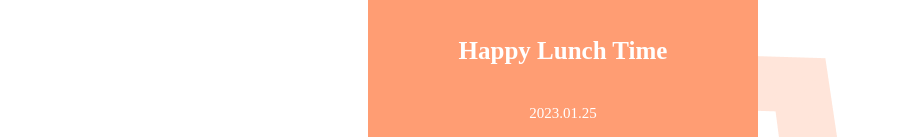
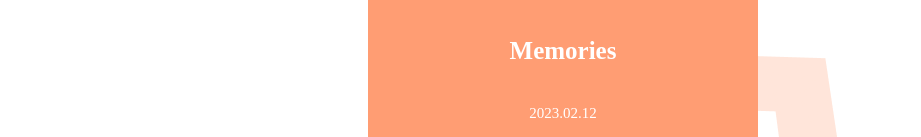
Before and after one commit to mjh-0/picture_album, a plain HTML site: page index.html in a window 1280 px wide. Shown: the part 878-1015 px from the top of the page, without its empty margins (77-998 px from the left). Drawn offline with Linux system fonts and the light colour scheme; a web font is replaced by a local one.

Commit message:
Update index.html

```diff
--- a/index.html
+++ b/index.html
@@ -202,8 +202,8 @@
             </div>
         </div>
         <div class="footer">
-            <p class="f-title">Happy Lunch Time</p>
-            <p class="f-date">2023.01.25</p>
+            <p class="f-title">Memories</p>
+            <p class="f-date">2023.02.12</p>
         </div>
     </div>
 
```
